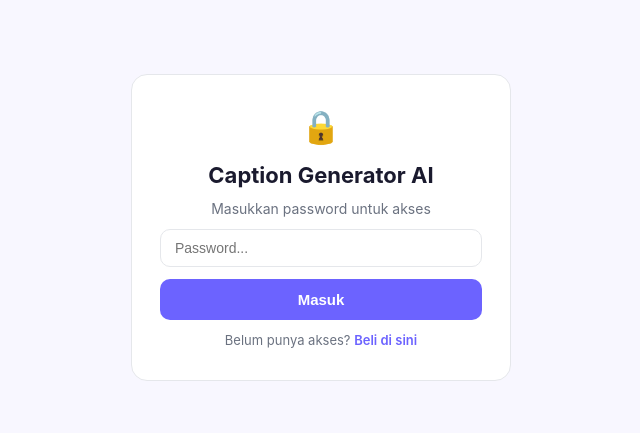
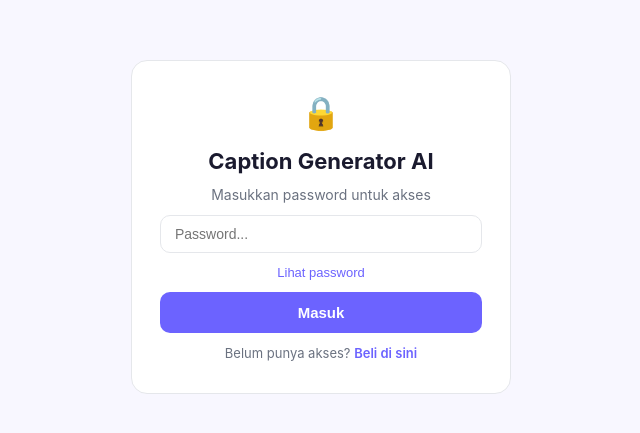
Before and after one commit to akunjpd3-ops/caption-ai, a Next.js app: page / in a window 1280 px wide. Shown: the part 213-646 px from the top of the page, without its empty margins (319-959 px from the left). Built offline with nearby package versions, Linux system fonts and the light colour scheme.

Commit message:
tambah show hide password

```diff
--- a/app/page.tsx
+++ b/app/page.tsx
@@ -22,6 +22,7 @@ export default function Home() {
   const [unlocked, setUnlocked] = useState(false);
   const [passInput, setPassInput] = useState("");
   const [passError, setPassError] = useState(false);
+  const [showPass, setShowPass] = useState(false);
   const [topik, setTopik] = useState("");
   const [detail, setDetail] = useState("");
   const [platform, setPlatform] = useState("instagram");
@@ -81,12 +82,14 @@ export default function Home() {
             <p style={styles.lockSubtitle}>Masukkan password untuk akses</p>
             <input
               style={passError ? styles.inputError : styles.inputFull}
-              type="password"
+              type={showPass ? "text" : "password"}
               placeholder="Password..."
               value={passInput}
               onChange={(e) => { setPassInput(e.target.value); setPassError(false); }}
               onKeyDown={(e) => e.key === "Enter" && checkPassword()}
             />
+
+            <button style={styles.togglePass} onClick={() => setShowPass(!showPass)}>{showPass ? "Sembunyikan password" : "Lihat password"}</button>
             {passError && <p style={styles.errorText}>Password salah. Coba lagi!</p>}
             <button style={styles.btn} onClick={checkPassword}>Masuk</button>
             <p style={styles.buyText}>
@@ -172,6 +175,7 @@ const styles: Record<string, React.CSSProperties> = {
   errorText: { margin: 0, fontSize: 13, color: "#dc2626" },
   buyText: { margin: 0, fontSize: 13, color: "#6b7280" },
   buyLink: { color: "#6c63ff", fontWeight: 600, textDecoration: "none" },
+  togglePass: { background: "none", border: "none", color: "#6c63ff", fontSize: 13, cursor: "pointer", padding: 0 },
   inputFull: { width: "100%", padding: "10px 14px", borderRadius: 10, border: "1.5px solid #e5e7eb", fontSize: 14, color: "#1a1a2e", background: "#fff" },
   inputError: { width: "100%", padding: "10px 14px", borderRadius: 10, border: "1.5px solid #dc2626", fontSize: 14, color: "#1a1a2e", background: "#fff" },
   container: { maxWidth: 680, margin: "0 auto", display: "flex", flexDirection: "column", gap: 20 },
```
